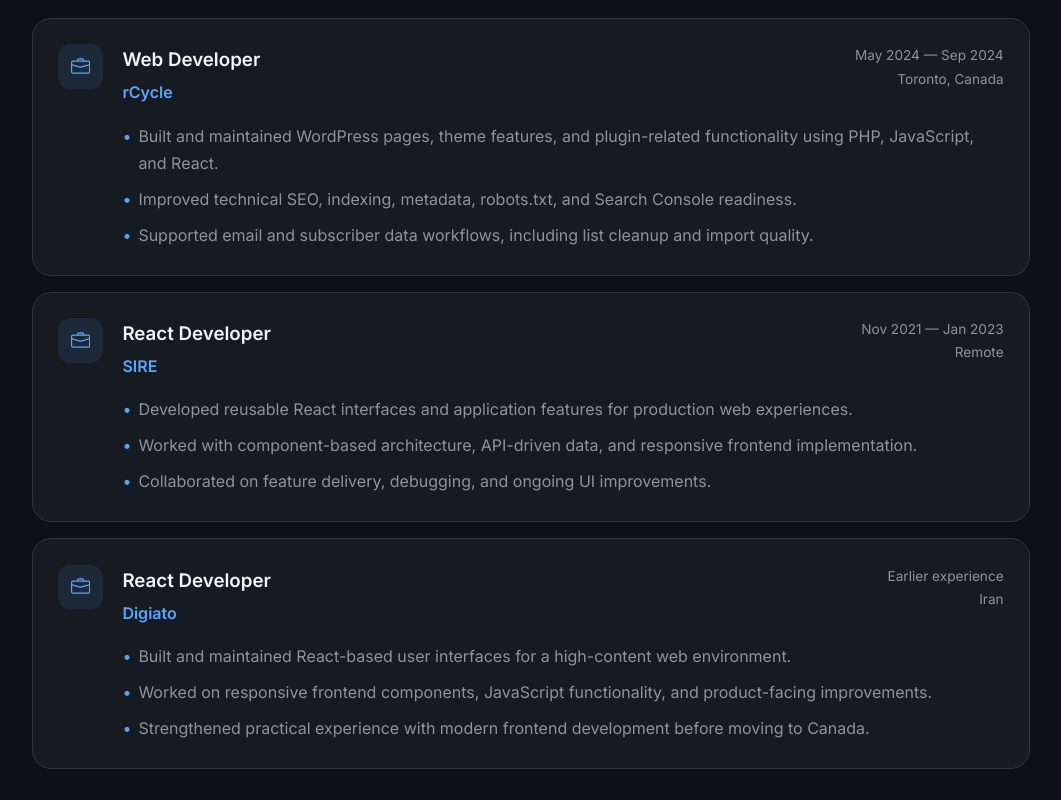
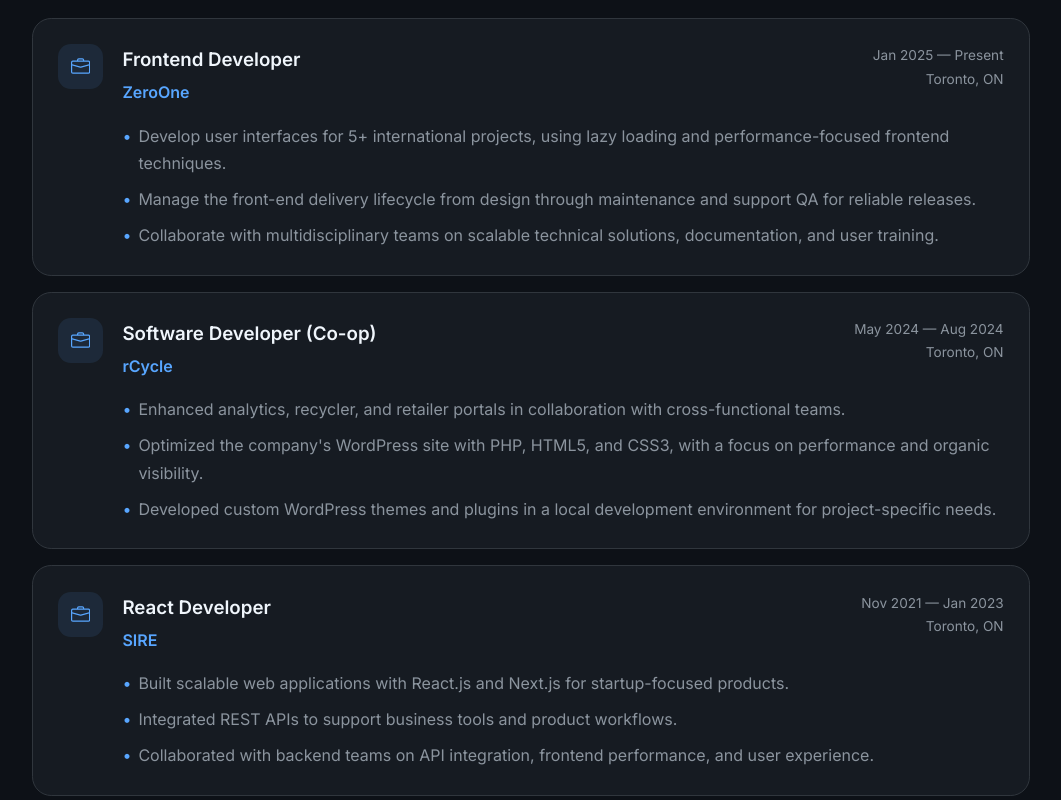
Before and after one commit to abiasV/abiasV.github.io, a React (Create React App) app: page / in a window 1280 px wide. Shown: the part 1920-2720 px from the top of the page, without its empty margins (109-1170 px from the left). Built offline with nearby package versions, Linux system fonts and the light colour scheme.

Commit message:
Update work experience from current resume

```diff
--- a/src/components/workExperience/WorkExperience.jsx
+++ b/src/components/workExperience/WorkExperience.jsx
@@ -3,36 +3,47 @@ import { BsBriefcase } from "react-icons/bs";
 
 const roles = [
   {
+    company: "ZeroOne",
+    role: "Frontend Developer",
+    location: "Toronto, ON",
+    period: "Jan 2025 — Present",
+    highlights: [
+      "Develop user interfaces for 5+ international projects, using lazy loading and performance-focused frontend techniques.",
+      "Manage the front-end delivery lifecycle from design through maintenance and support QA for reliable releases.",
+      "Collaborate with multidisciplinary teams on scalable technical solutions, documentation, and user training.",
+    ],
+  },
+  {
     company: "rCycle",
-    role: "Web Developer",
-    location: "Toronto, Canada",
-    period: "May 2024 — Sep 2024",
+    role: "Software Developer (Co-op)",
+    location: "Toronto, ON",
+    period: "May 2024 — Aug 2024",
     highlights: [
-      "Built and maintained WordPress pages, theme features, and plugin-related functionality using PHP, JavaScript, and React.",
-      "Improved technical SEO, indexing, metadata, robots.txt, and Search Console readiness.",
-      "Supported email and subscriber data workflows, including list cleanup and import quality.",
+      "Enhanced analytics, recycler, and retailer portals in collaboration with cross-functional teams.",
+      "Optimized the company's WordPress site with PHP, HTML5, and CSS3, with a focus on performance and organic visibility.",
+      "Developed custom WordPress themes and plugins in a local development environment for project-specific needs.",
     ],
   },
   {
     company: "SIRE",
     role: "React Developer",
-    location: "Remote",
+    location: "Toronto, ON",
     period: "Nov 2021 — Jan 2023",
     highlights: [
-      "Developed reusable React interfaces and application features for production web experiences.",
-      "Worked with component-based architecture, API-driven data, and responsive frontend implementation.",
-      "Collaborated on feature delivery, debugging, and ongoing UI improvements.",
+      "Built scalable web applications with React.js and Next.js for startup-focused products.",
+      "Integrated REST APIs to support business tools and product workflows.",
+      "Collaborated with backend teams on API integration, frontend performance, and user experience.",
     ],
   },
   {
     company: "Digiato",
-    role: "React Developer",
-    location: "Iran",
-    period: "Earlier experience",
+    role: "Web Developer",
+    location: "Remote",
+    period: "Jun 2020 — Nov 2021",
     highlights: [
-      "Built and maintained React-based user interfaces for a high-content web environment.",
-      "Worked on responsive frontend components, JavaScript functionality, and product-facing improvements.",
-      "Strengthened practical experience with modern frontend development before moving to Canada.",
+      "Worked on a high-traffic technology news platform using React and REST APIs.",
+      "Implemented real-time notification functionality to improve user engagement.",
+      "Built responsive, reusable React components to speed up feature iteration and frontend development.",
     ],
   },
 ];
```
